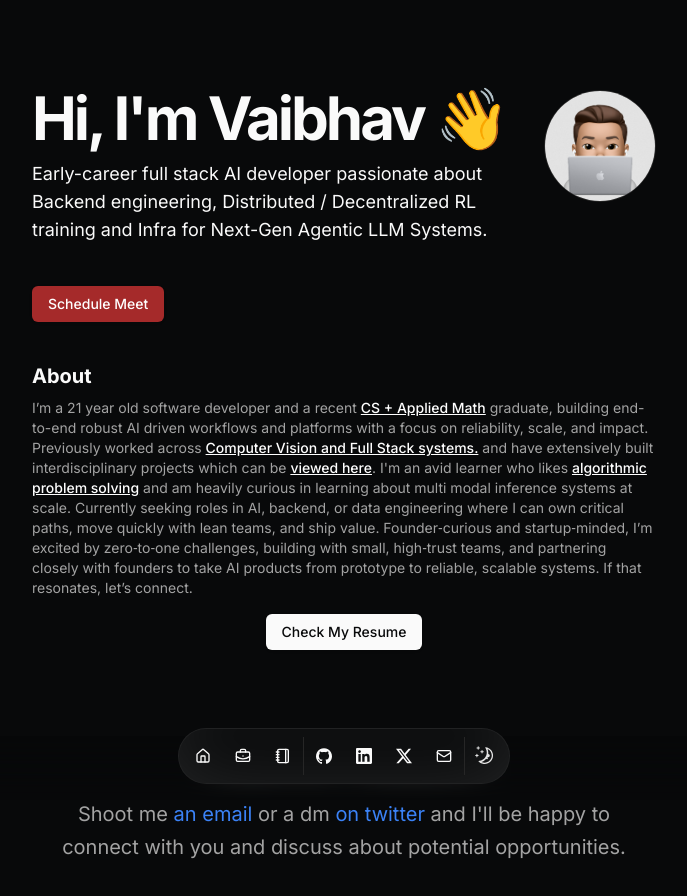
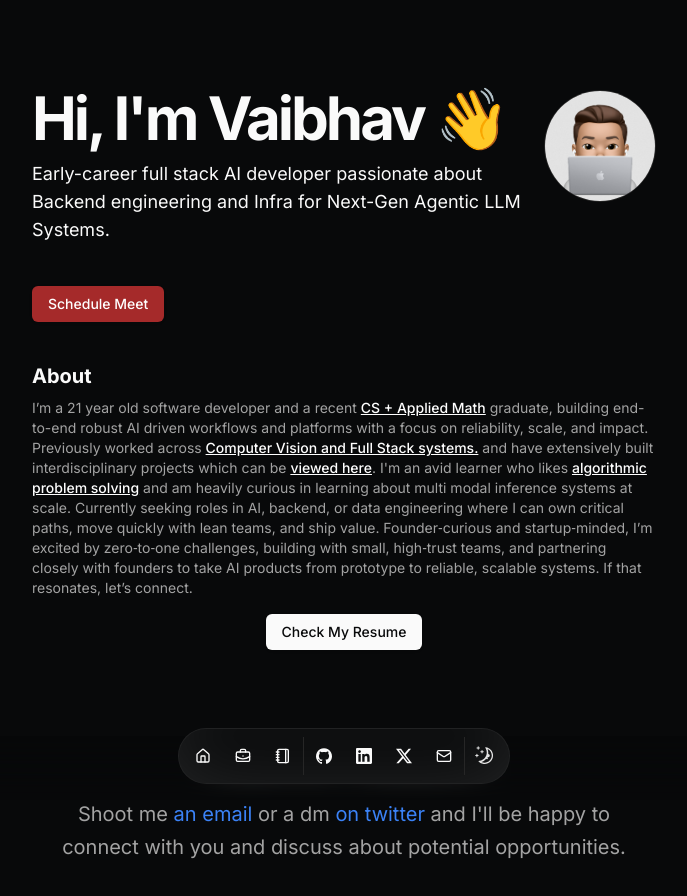
Before and after one commit to Vaibtan/latest-portfolio-website, a Next.js app: page / in a window 1280 px wide. Shown: the top 896 px of the page, without its empty margins (296-983 px from the left). Built offline with nearby package versions, Linux system fonts and the light colour scheme.

Commit message:
minor v1

```diff
--- a/src/data/resume.tsx
+++ b/src/data/resume.tsx
@@ -8,7 +8,7 @@ export const DATA = {
   location: "New Delhi, India",
   locationLink: "https://www.google.com/maps/place/New+Delhi,+Delhi/@28.5272527,77.0441739,11z/data=!3m1!4b1!4m15!1m8!3m7!1s0x30635ff06b92b791:0xd78c4fa1854213a6!2sIndia!3b1!8m2!3d20.593684!4d78.96288!16zL20vMDNyazA!3m5!1s0x390cfd5b347eb62d:0x52c2b7494e204dce!8m2!3d28.6139298!4d77.2088282!16zL20vMGRsdjA?entry=ttu&g_ep=EgoyMDI1MDMwNC4wIKXMDSoASAFQAw%3D%3D",
   description:
-    "Early-career full stack AI developer passionate about Backend engineering, Distributed / Decentralized RL training and Infra for Next-Gen Agentic LLM Systems.",
+    "Early-career full stack AI developer passionate about Backend engineering and Infra for Next-Gen Agentic LLM Systems.",
   summary:
     "I’m a 21 year old software developer and a recent [CS + Applied Math](/work#education) graduate, building end-to-end robust AI driven workflows and platforms with a focus on reliability, scale, and impact. Previously worked across [Computer Vision and Full Stack systems.](/work) and have extensively built interdisciplinary projects which can be [viewed here](/work#projects). I'm an avid learner who likes [algorithmic problem solving](https://leetcode.com/u/tupac_x11/) and am heavily curious in learning about multi modal inference systems at scale. Currently seeking roles in AI, backend, or data engineering where I can own critical paths, move quickly with lean teams, and ship value. Founder‑curious and startup‑minded, I’m excited by zero‑to‑one challenges, building with small, high‑trust teams, and partnering closely with founders to take AI products from prototype to reliable, scalable systems. If that resonates, let’s connect.",
   avatarUrl:
```
